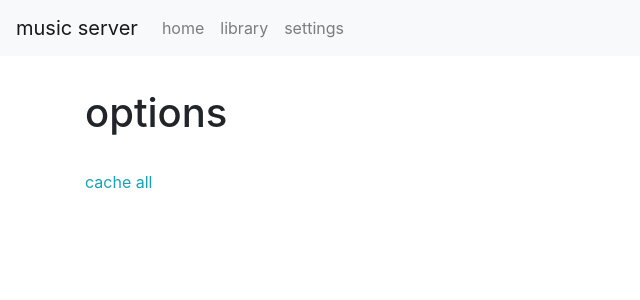
After one commit to spashii/music-server, a Flask app: page /settings in a window 1280 px wide. The commit adds this page. Shown: the top 300 px of the page, without its empty margins (0-640 px from the left). Run offline with Flask 2, Linux system fonts and the light colour scheme; some libraries are stand-ins or nearby versions.

Commit message:
added settings page

```diff
--- a/app/routes.py
+++ b/app/routes.py
@@ -25,7 +25,7 @@ def track_cache(id):
         track = Track.query.get(id)
         if track is not None:
             track.cache()
-    return redirect(request.referrer or url_for('home'))
+    return redirect(request.referrer or url_for('index'))
 
 @app.route('/track/add/<id>')
 def track_add(id):
@@ -33,11 +33,15 @@ def track_add(id):
         Track.index_all()
     else:
         track = Track(id=id).index()
-    return redirect(request.referrer or url_for('home'))
+    return redirect(request.referrer or url_for('index'))
 
 @app.route('/track/delete/<id>')
 def track_delete(id):
     track = Track.query.get(id)
     if track is not None:
         track.delete_index()
-    return redirect(request.referrer or url_for('home'))
+    return redirect(request.referrer or url_for('index'))
+
+@app.route('/settings')
+def settings():
+    return render_template('settings.html')
--- a/app/templates/base.html
+++ b/app/templates/base.html
@@ -29,7 +29,7 @@
         <a class="nav-link" href="{{ url_for('library') }}">library</a>
       </li>
       <li class="nav-item">
-        <a class="nav-link" href="{{ url_for('index') }}">settings</a>
+        <a class="nav-link" href="{{ url_for('settings') }}">settings</a>
       </li>
     </ul>
     <!-- <span class="navbar-text"> -->
--- a/app/templates/library.html
+++ b/app/templates/library.html
@@ -1,6 +1,8 @@
 {% extends 'base.html' %}
 {% block content %}
-<table class="table">
+<hr class="invisible">
+<h1>indexed tracks</h1>
+<table class="table table-sm">
     <thead>
         <tr>
             <th scope="col">title</th>
@@ -19,5 +21,7 @@
     </tr>
     {% endfor %}
     </tbody>
+<hr class="invisible">
 </table>
+
 {% endblock content %}
--- /dev/null
+++ b/app/templates/settings.html
@@ -0,0 +1,11 @@
+{% extends 'base.html' %}
+{% block content %}
+<hr class="invisible">
+<h1>options</h1>
+<hr class="invisible">
+<div class="row">
+    <div class="col md-3">
+        <a class="text-info" href="{{ url_for('track_cache', id='all') }}">cache all</a>
+    </div>
+</div>
+{% endblock content %}
```
Also changed, not shown: app/templates/home.html (+6 -2 lines).
